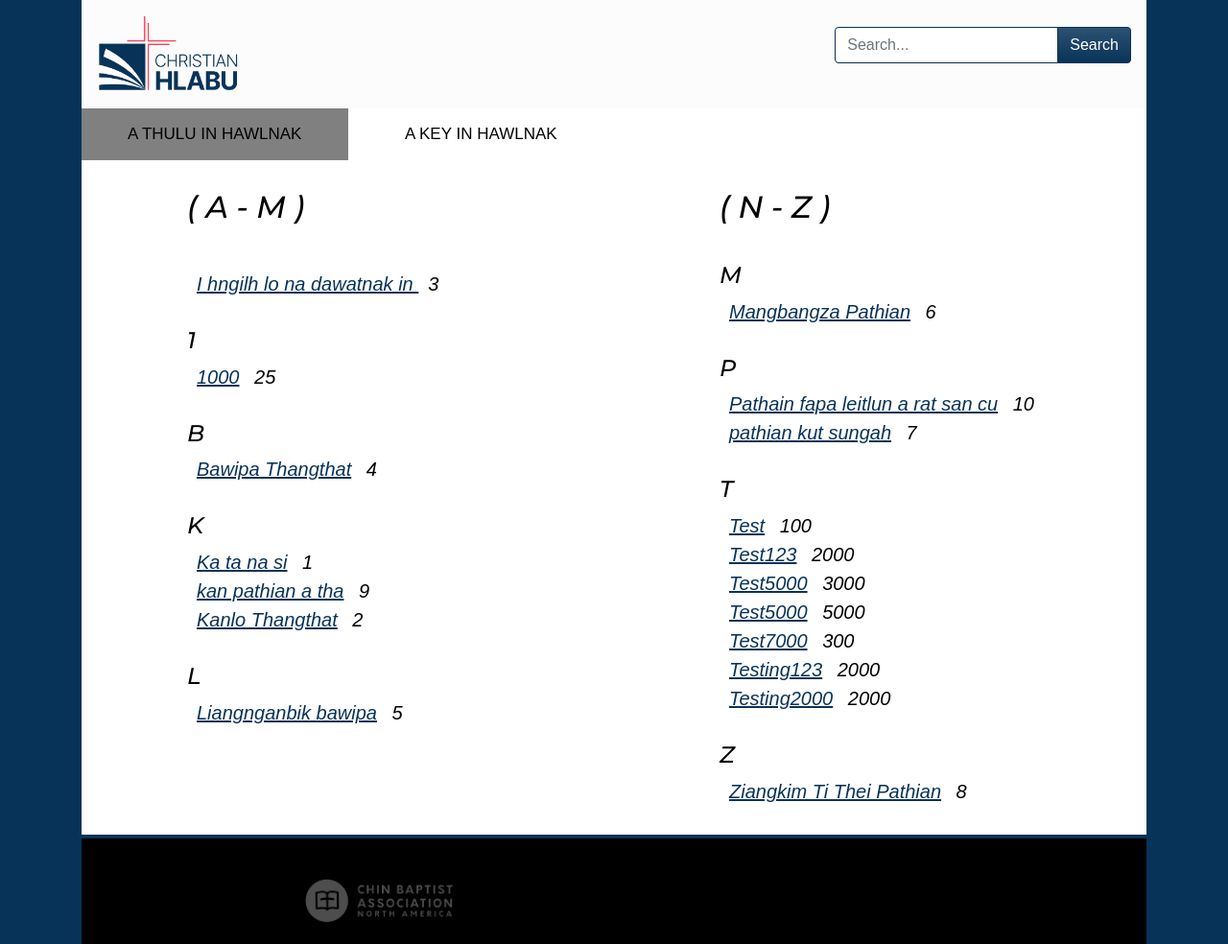
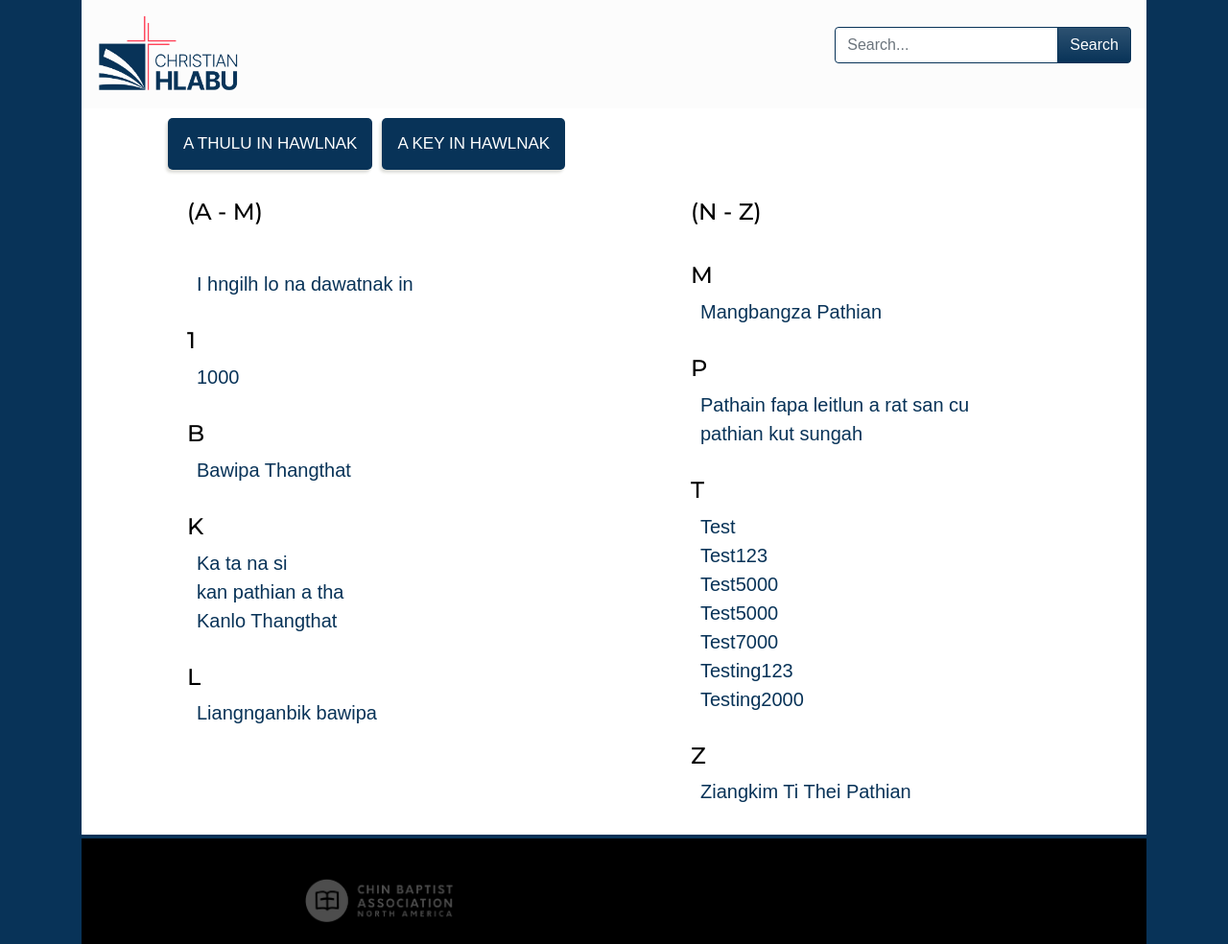
Before and after one commit to mangpi77/van_zion, a PHP site: page /page/songs.php in a window 1280 px wide. Shown: the whole page at 96% size. Run offline with PHP 8.4, Linux system fonts and the light colour scheme; data comes from the database, SQL or seed files in the repository; some libraries are stand-ins or nearby versions.

Commit message:
song.php nav cass ka rem

```diff
--- a/van_zion/page/details.php
+++ b/van_zion/page/details.php
@@ -245,7 +245,7 @@ function toggleCheck(e) {
             <div class="card-body" style="height:900px">
                 <div class="card-title">Title : <?= ucwords($row['title']) ?>
                     <div class="card-title">Original key : <?= strtoupper($row['chord']) ?>
-                        <div class="card-title bi bi-123">Hla Number : <?= $row['number'] ?>
+<!--                        <div class="card-title bi bi-123">Hla Number : --><?//= $row['number'] ?>
 
                             </br>
                             </br>
--- a/van_zion/page/songs.css
+++ b/van_zion/page/songs.css
@@ -1,3 +1,4 @@
+@import url(https://fonts.googleapis.com/css?family=Montserrat:200,300,400,700);
 * {
   box-sizing: border-box;
 }
@@ -7,7 +8,9 @@ body,
 html {
   height: 100%;
   margin: 0;
-  font-family: Arial;
+  font-family: Montserrat;
+  font-style: normal;
+
 }
 
 /* Style tab links */
@@ -20,11 +23,25 @@ html {
   cursor: pointer;
   padding: 14px 16px;
   font-size: 17px;
-  width: 25%;
+  width: auto;
+  margin-left:10px;
+  margin-top: 10px;
+  border-radius: 5px;
+  box-shadow: -2px 3px 3px rgba(88, 89, 69, 0.2);
+}
+
+.tablink {
+  background-color: #083358;
+  color: #FFFFFF;
 }
 
 .tablink:hover {
-  background-color: #777;
+  background-color: #f2f2f0 ;
+  color: #000000;
+}
+
+a {
+  text-decoration: none;
 }
 
 /* Style the tab content (and add height:100% for full page content) */
@@ -33,6 +50,7 @@ html {
   display: none;
   padding: 20px;
   width: 100%;
+  text-decoration: none;
 }
 
 #Home {
@@ -67,3 +85,7 @@ html {
   display: table;
   clear: both;
 }
+
+.navcenter{
+  margin-left:80px;
+}
--- a/van_zion/page/songs.php
+++ b/van_zion/page/songs.php
@@ -24,7 +24,7 @@ function print_songs(array $songs)
             $html .= "
             <tr>
             <td><a href=javascript:void(0); style='margin-left:10px' onclick=myFunction(this.name) name='{$song['title']}'>{$song['title']}</a><td>
-            <td><a style='margin-left:10px'>{$song['number']}   <br> </a></td>
+            <td> <!-- <a style='margin-left:10px'>{$song['number']} -->  <br> <!--</a> --> </td>
             ";
 
         }
@@ -71,7 +71,7 @@ function print_songs2(array $songs) {
             $html .= "
             <tr>
             <td><a href=javascript:void(0); style='margin-left:10px' onclick=myFunction(this.name) name='{$song['title']}'>{$song['title']}</a><td>
-            <td><a style='margin-left:10px'>{$song['number']}   <br> </a></td>
+            <td> <!-- <a style='margin-left:10px'>{$song['number']}  --> <br> <!-- </a> --> </td>
             ";
 		}
         $html .= "";
@@ -166,26 +166,28 @@ $right_column2 = print_songs2($right);
                     </form>
                 </div>
             </nav>
-            <button class="tablink" onclick="openPage('title', this, 'grey')" id="defaultOpen">A THULU IN
+            <div class = "navcenter">
+            <button class="tablink" onclick="openPage('title', this)" id="defaultOpen">A THULU IN
                 HAWLNAK</button>
-            <button class="tablink" onclick="openPage('key', this, 'grey')">A KEY IN HAWLNAK</button>
+            <button class="tablink" onclick="openPage('key', this)">A KEY IN HAWLNAK</button>
+            </div>
             <div id="title" class="tabcontent">
                 <div class="background-color-1">
 
-                    <div class="column">
-
+                    <div class="column" >
                         <div style="margin-left:80px">
-                            <h2><i>( A - M )<i></h2>
+                            <h4>(A - M)</h4>
                             <?php
                         echo
-                        $left_column
+
+                        "<div class='lineline'>".$left_column ."</div>"
                         ?>
+
                         </div>
-
                     </div>
                     <div class="column">
-                        <div style="margin-left:100px">
-                            <h2><i>( N - Z )<i></h2>
+                        <div style="margin-left:70px">
+                            <h4>(N - Z)</h4>
                             <?php
                         echo
                         $right_column
@@ -207,9 +209,10 @@ $right_column2 = print_songs2($right);
                         ?>
                         </div>
 
+
                     </div>
                     <div class="column">
-                        <div style="margin-left:190px">
+                        <div style="margin-left:70px">
                             <?php
                         echo
                         $right_column2
```
Also changed, not shown: van_zion/page/upload.php (+5 -5 lines), van_zion/page/upload.css (line endings or trailing spaces), 1 other file.
